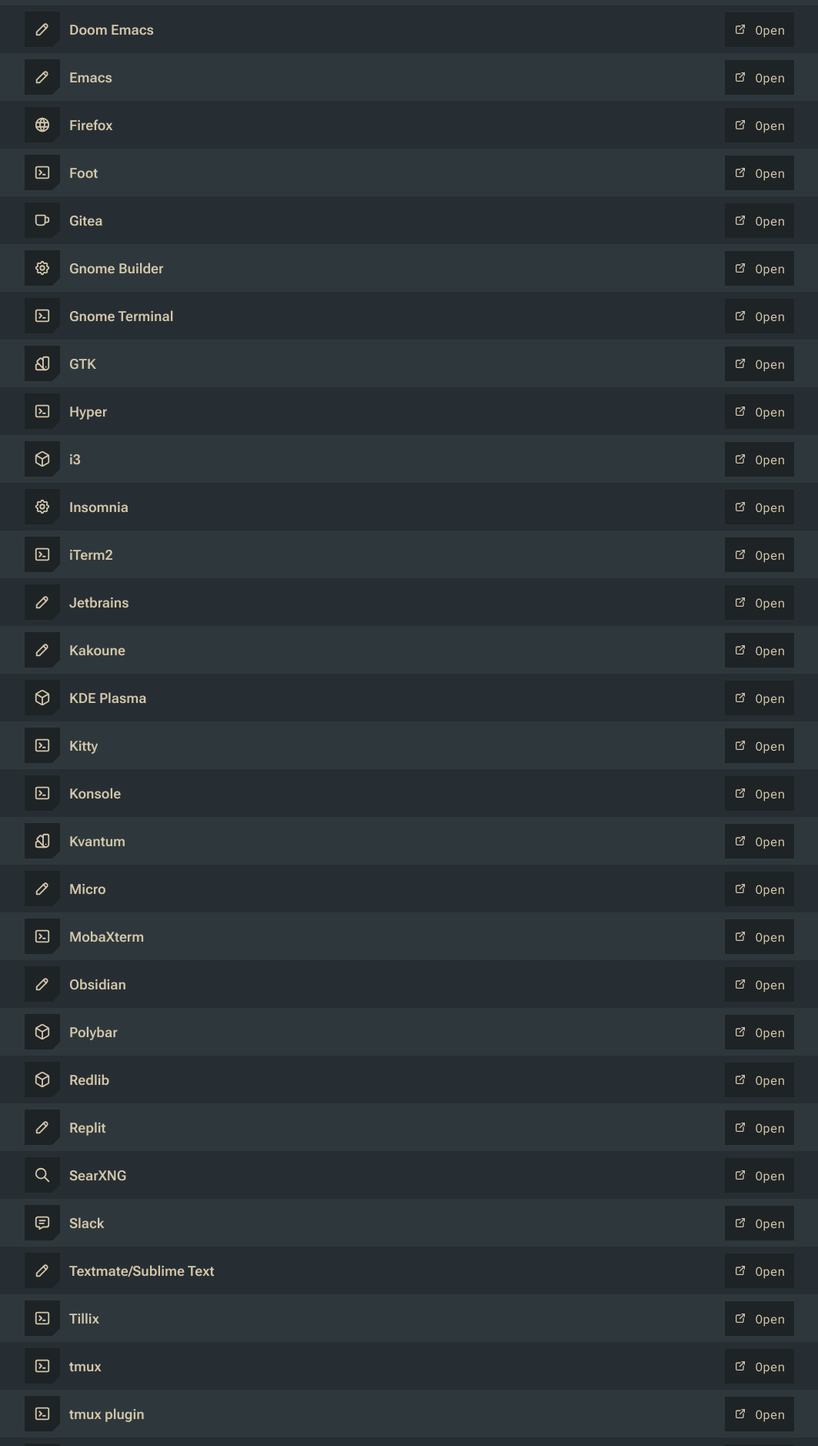
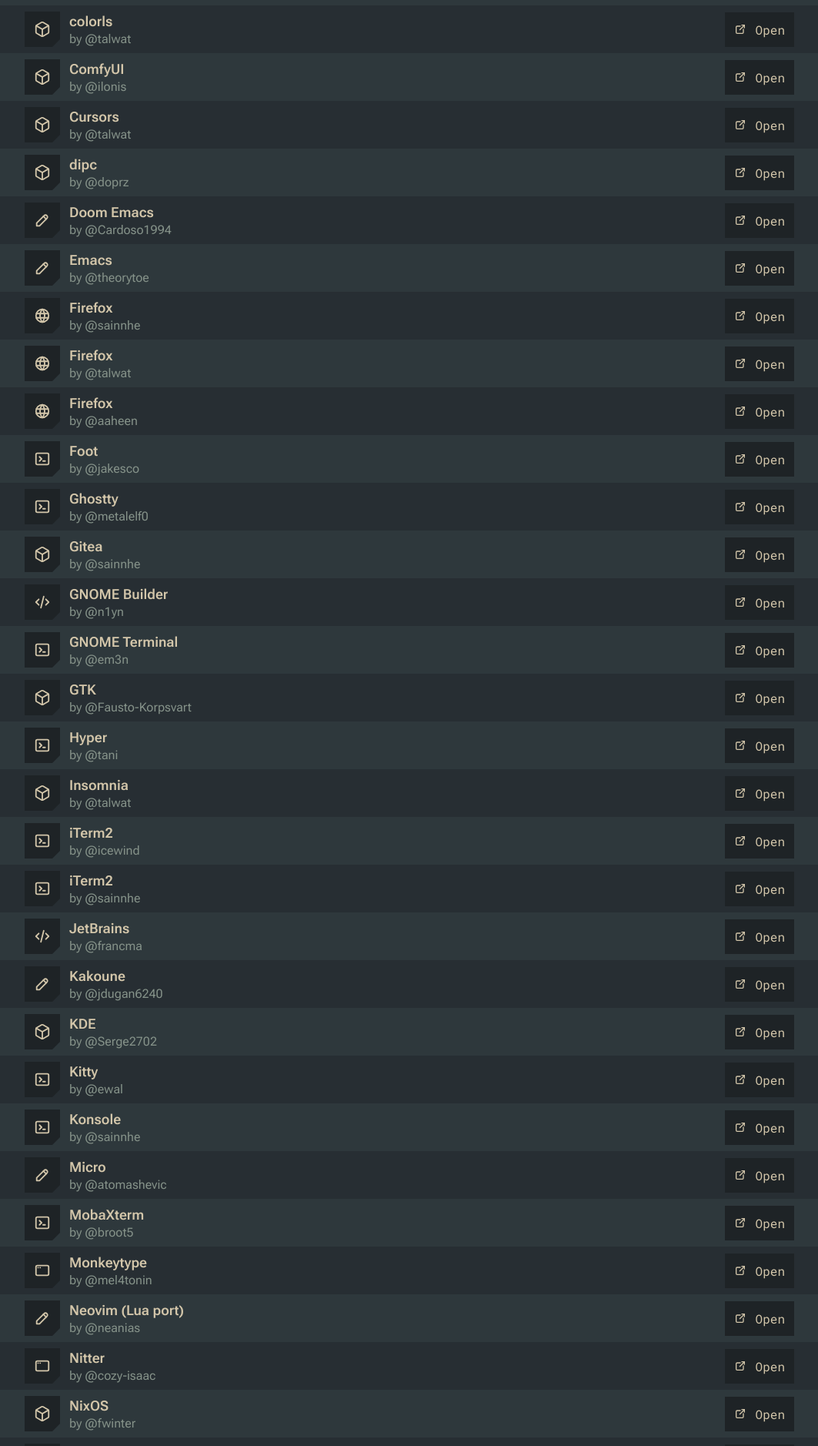
Before and after one commit to SirEthanator/everforest-web, a Next.js app: page /ports in a window 1280 px wide. Shown: the part 460-2338 px from the top of the page at 77% size, without its empty margins (108-1171 px from the left). Built offline with nearby package versions, Linux system fonts and the light colour scheme.

Commit message:
Ports: Update list and add authors

```diff
--- a/src/app/ports/Ports.tsx
+++ b/src/app/ports/Ports.tsx
@@ -1,29 +1,35 @@
 import { IconCube, IconExternalLink, IconSearch } from "@tabler/icons-react";
 import Link from "next/link";
-import { ports as data, type Port } from "./data";
+import { categoryIconMap, ports as data, type Port } from "./data";
 import s from "./styles/Ports.module.scss";
 
 const sorted_data = data.sort((a: Port, b: Port) =>
   a.title.localeCompare(b.title)
 );
 
-function Item({ title, url, Icon }: Port) {
-  const DisplayedIcon = Icon ?? IconCube;
+function Item({ title, url, category, author, authorUrl }: Port) {
+  const Icon = category ? categoryIconMap[category] : IconCube;
 
   return (
-    <Link className={s.item} href={url} target="_blank">
+    <div className={s.item}>
       <div className={s.itemContent}>
         <div className={s.itemIcon}>
-          <DisplayedIcon />
+          <Icon />
         </div>
 
-        <h5 className={s.itemTitle}>{title}</h5>
-        <button className={s.openBtn}>
+        <div className={s.itemText}>
+          <h5 className={s.itemTitle}>{title}</h5>
+          <Link className={s.itemAuthor} href={authorUrl} target="_blank">
+            by {author}
+          </Link>
+        </div>
+
+        <Link className={`${s.openBtn} linkButton`} href={url} target="_blank">
           <IconExternalLink />
           Open
-        </button>
+        </Link>
       </div>
-    </Link>
+    </div>
   );
 }
 
@@ -43,7 +49,7 @@
     return (
       <div className={s.ports}>
         {filtered_data.map((item) => (
-          <Item {...item} key={item.title} />
+          <Item {...item} key={item.title + item.author} />
         ))}
       </div>
     );
--- a/src/app/ports/data.ts
+++ b/src/app/ports/data.ts
@@ -1,238 +1,403 @@
 import {
-  IconColorSwatch,
-  IconFileTypePdf,
-  IconMessage,
-  IconMug,
+  IconAppWindow,
+  IconCode,
   IconPencil,
-  IconPointer,
-  IconSearch,
-  IconSettings,
   IconTerminal2,
   IconWorld
 } from "@tabler/icons-react";
 
-// TODO: Update list and add authors
+export type PortCategory =
+  | "IDEs"
+  | "Editors"
+  | "Terminal Emulators"
+  | "Web Browsers"
+  | "Website Themes";
 
 export type Port = {
   title: string;
-  Icon?: React.ComponentType;
+  author: string;
+  authorUrl: string;
+  category?: PortCategory;
   url: string;
 };
 
+export const categoryIconMap: Record<PortCategory, React.ComponentType> = {
+  IDEs: IconCode,
+  Editors: IconPencil,
+  "Terminal Emulators": IconTerminal2,
+  "Web Browsers": IconWorld,
+  "Website Themes": IconAppWindow
+} as const;
+
 export const ports: Array<Port> = [
   {
+    title: "NixOS",
+    author: "@fwinter",
+    authorUrl: "https://codeberg.org/fwinter",
+    url: "https://codeberg.org/fwinter/everforest-nix"
+  },
+  {
+    title: "GNOME Builder",
+    author: "@n1yn",
+    authorUrl: "https://github.com/n1yn",
+    category: "IDEs",
+    url: "https://github.com/n1yn/everforest-gnome-builder"
+  },
+  {
+    title: "JetBrains",
+    author: "@francma",
+    authorUrl: "https://github.com/francma",
+    category: "IDEs",
+    url: "https://github.com/francma/everforest-jetbrains"
+  },
+  {
+    title: "Visual Studio 2022",
+    author: "@ZachFranzen",
+    authorUrl: "https://github.com/ZachFranzen",
+    category: "IDEs",
+    url: "https://github.com/ZachFranzen/Everforest"
+  },
+  {
+    title: "Doom Emacs",
+    author: "@Cardoso1994",
+    authorUrl: "https://github.com/Cardoso1994",
+    category: "Editors",
+    url: "https://github.com/Cardoso1994/doom-everforest-theme"
+  },
+  {
+    title: "Emacs",
+    author: "@theorytoe",
+    authorUrl: "https://github.com/theorytoe",
+    category: "Editors",
+    url: "https://github.com/theorytoe/everforest-emacs"
+  },
+  {
     title: "Vim",
-    Icon: IconPencil,
+    author: "@sainnhe",
+    authorUrl: "https://github.com/sainnhe",
+    category: "Editors",
     url: "https://github.com/sainnhe/everforest"
   },
   {
-    title: "VS Code",
-    Icon: IconPencil,
-    url: "https://github.com/sainnhe/everforest-vscode"
-  },
-  {
-    title: "Jetbrains",
-    Icon: IconPencil,
-    url: "https://github.com/francma/everforest-jetbrains"
-  },
-  {
-    title: "Emacs",
-    Icon: IconPencil,
-    url: "https://github.com/Theory-of-Everything/everforest-emacs"
-  },
-  {
-    title: "Doom Emacs",
-    Icon: IconPencil,
-    url: "https://github.com/Cardoso1994/doom-everforest-theme"
+    title: "Neovim (Lua port)",
+    author: "@neanias",
+    authorUrl: "https://github.com/neanias",
+    category: "Editors",
+    url: "https://github.com/neanias/everforest-nvim"
   },
   {
     title: "Replit",
-    Icon: IconPencil,
+    author: "@talwat",
+    authorUrl: "https://github.com/talwat",
+    category: "Editors",
     url: "https://replit.com/theme/@talwat321/everforest"
   },
   {
     title: "Textmate/Sublime Text",
-    Icon: IconPencil,
+    author: "@mhanberg",
+    authorUrl: "https://github.com/mhanberg",
+    category: "Editors",
     url: "https://github.com/mhanberg/everforest-textmate"
   },
   {
+    title: "Visual Studio Code",
+    author: "@sainnhe",
+    authorUrl: "https://github.com/sainnhe",
+    category: "Editors",
+    url: "https://github.com/sainnhe/everforest-vscode"
+  },
+  {
     title: "Micro",
-    Icon: IconPencil,
+    author: "@atomashevic",
+    authorUrl: "https://github.com/atomashevic",
+    category: "Editors",
     url: "https://github.com/atomashevic/everforest-micro"
   },
   {
     title: "Kakoune",
-    Icon: IconPencil,
+    author: "@jdugan6240",
+    authorUrl: "https://codeberg.org/jdugan6240",
+    category: "Editors",
     url: "https://codeberg.org/jdugan6240/everforest.kak"
   },
   {
+    title: "Alacritty",
+    author: "@sainnhe",
+    authorUrl: "https://github.com/sainnhe",
+    category: "Terminal Emulators",
+    url: "https://gist.github.com/sainnhe/6432f83181c4520ea87b5211fed27950"
+  },
+  {
+    title: "Foot",
+    author: "@jakesco",
+    authorUrl: "https://github.com/jakesco",
+    category: "Terminal Emulators",
+    url: "https://gist.github.com/jakesco/c9b11f362f4ae0251ba2ca99a4e1e005"
+  },
+  {
+    title: "GNOME Terminal",
+    author: "@em3n",
+    authorUrl: "https://github.com/em3n",
+    category: "Terminal Emulators",
+    url: "https://github.com/em3n/Everforest-GnomeTerminal"
+  },
+  {
+    title: "Ghostty",
+    author: "@metalelf0",
+    authorUrl: "https://github.com/metalelf0",
+    category: "Terminal Emulators",
+    url: "https://github.com/metalelf0/everforest.ghostty"
+  },
+  {
+    title: "Hyper",
+    author: "@tani",
+    authorUrl: "https://github.com/tani",
+    category: "Terminal Emulators",
+    url: "https://github.com/tani/hyper-everforest"
+  },
+  {
+    title: "iTerm2",
+    author: "@icewind",
+    authorUrl: "https://github.com/icewind",
+    category: "Terminal Emulators",
+    url: "https://github.com/icewind/everforest.iterm2"
+  },
+  {
+    title: "iTerm2",
+    author: "@sainnhe",
+    authorUrl: "https://github.com/sainnhe",
+    category: "Terminal Emulators",
+    url: "https://github.com/sainnhe/dotfiles/tree/master/.macos/iTerm2/colors"
+  },
+  {
+    title: "Kitty",
+    author: "@ewal",
+    authorUrl: "https://github.com/ewal",
+    category: "Terminal Emulators",
+    url: "https://github.com/kovidgoyal/kitty-themes/tree/master"
+  },
+  {
+    title: "Konsole",
+    author: "@sainnhe",
+    authorUrl: "https://github.com/sainnhe",
+    category: "Terminal Emulators",
+    url: "https://store.kde.org/c/1638326"
+  },
+  {
+    title: "MobaXterm",
+    author: "@broot5",
+    authorUrl: "https://github.com/broot5",
+    category: "Terminal Emulators",
+    url: "https://gist.github.com/broot5/1d9d5ea97ef6e7cf48a31bd45e47e771"
+  },
+  {
+    title: "Tilix",
+    author: "@spacefall",
+    authorUrl: "https://github.com/spacefall",
+    category: "Terminal Emulators",
+    url: "https://github.com/spacefall/everforest-tilix"
+  },
+  {
+    title: "WezTerm",
+    author: "@frdwin",
+    authorUrl: "https://github.com/frdwin",
+    category: "Terminal Emulators",
+    url: "https://github.com/frdwin/everforest-for-wezterm"
+  },
+  {
+    title: "Windows Terminal",
+    author: "@suppayami",
+    authorUrl: "https://github.com/suppayami",
+    category: "Terminal Emulators",
+    url: "https://gist.github.com/suppayami/7d427d116b97564d1c565a7aed092d08"
+  },
+  {
+    title: "Xfce4-Terminal",
+    author: "@toabr",
+    authorUrl: "https://github.com/toabr",
+    category: "Terminal Emulators",
+    url: "https://github.com/toabr/everforest-xfce4-terminal"
+  },
+  {
+    title: "Chrome",
+    author: "@talwat",
+    authorUrl: "https://github.com/talwat",
+    category: "Web Browsers",
+    url: "https://github.com/talwat/dotfiles/tree/main/macOS/everforest/chrome/everforest"
+  },
+  {
+    title: "Firefox",
+    author: "@sainnhe",
+    authorUrl: "https://github.com/sainnhe",
+    category: "Web Browsers",
+    url: "https://addons.mozilla.org/en-US/firefox/addon/everforest-dark-official"
+  },
+  {
+    title: "Firefox",
+    author: "@talwat",
+    authorUrl: "https://github.com/talwat",
+    category: "Web Browsers",
+    url: "https://addons.mozilla.org/en-US/firefox/addon/everforest-medium-dark"
+  },
+  {
+    title: "Firefox",
+    author: "@aaheen",
+    authorUrl: "https://github.com/aaheen",
+    category: "Web Browsers",
+    url: "https://addons.mozilla.org/en-US/firefox/addon/everforest-spectrum-dark-soft"
+  },
+  {
+    title: "Monkeytype",
+    author: "@mel4tonin",
+    authorUrl: "https://github.com/mel4tonin",
+    category: "Website Themes",
+    url: "https://monkeytype.com/?customTheme=eyJjIjpbIiMyZDM1M2IiLCIjYTdjMDgwIiwiI2E3YzA4MCIsIiM5ZGE5YTAiLCIjMjMyYTJlIiwiI2QzYzZhYSIsIiNlNjdlODAiLCIjNTQzYTQ4IiwiI2U2N2U4MCIsIiM1NDNhNDgiXSwiaSI6IiIsInMiOiJjb3ZlciIsImYiOlswLDEsMSwxXX0="
+  },
+  {
+    title: "Nitter",
+    author: "@cozy-isaac",
+    authorUrl: "https://github.com/cozy-isaac",
+    category: "Website Themes",
+    url: "https://github.com/cozy-isaac/nitter-everforest"
+  },
+  {
+    title: "Proton Mail/Drive/Calendar",
+    author: "@cozy-isaac",
+    authorUrl: "https://github.com/cozy-isaac",
+    category: "Website Themes",
+    url: "https://github.com/cozy-isaac/proton-everforest"
+  },
+  {
+    title: "Youtube",
+    author: "@mel4tonin",
+    authorUrl: "https://github.com/mel4tonin",
+    category: "Website Themes",
+    url: "https://github.com/mel4tonin/everforest-youtube"
+  },
+  {
+    title: "Alfred",
+    author: "@mhanberg",
+    authorUrl: "https://github.com/mhanberg",
+    url: "https://github.com/mhanberg/everforest-alfred"
+  },
+  {
+    title: "Calibre",
+    author: "@morph626",
+    authorUrl: "https://github.com/morph626",
+    url: "https://gist.github.com/morph626/76dbe01a7e245ca6e6d67c5ca76bf953"
+  },
+  {
+    title: "colorls",
+    author: "@talwat",
+    authorUrl: "https://github.com/talwat",
+    url: "https://github.com/talwat/dotfiles/blob/main/macOS/everforest/.config/colorls/dark_colors.yaml"
+  },
+  {
+    title: "ComfyUI",
+    author: "@ilonis",
+    authorUrl: "https://github.com/ilonis",
+    url: "https://github.com/Ilonis/everforest-ComfyUI"
+  },
+  {
+    title: "Cursors",
+    author: "@talwat",
+    authorUrl: "https://github.com/talwat",
+    url: "https://github.com/talwat/everforest-cursors"
+  },
+  {
+    title: "dipc",
+    author: "@doprz",
+    authorUrl: "https://github.com/doprz",
+    url: "https://github.com/doprz/dipc"
+  },
+  {
+    title: "Gitea",
+    author: "@sainnhe",
+    authorUrl: "https://git.sainnhe.dev/sainnhe",
+    url: "https://git.sainnhe.dev/sainnhe/gitea-themes"
+  },
+  {
+    title: "Insomnia",
+    author: "@talwat",
+    authorUrl: "https://github.com/talwat",
+    url: "https://github.com/talwat/insomnia-plugin-everforest-theme"
+  },
+  {
     title: "GTK",
-    Icon: IconColorSwatch,
+    author: "@Fausto-Korpsvart",
+    authorUrl: "https://github.com/Fausto-Korpsvart",
     url: "https://github.com/Fausto-Korpsvart/Everforest-GTK-Theme"
   },
   {
-    title: "Kvantum",
-    Icon: IconColorSwatch,
-    url: "https://github.com/SirEthanator/Hyprland-Dots/tree/main/.config/Kvantum/Everforest"
-  },
-  {
-    title: "Visual Studio 2022",
-    Icon: IconSettings,
-    url: "https://github.com/ZachFranzen/Everforest"
-  },
-  {
-    title: "Gnome Builder",
-    Icon: IconSettings,
-    url: "https://github.com/n1yn/everforest-gnome-builder"
-  },
-  {
-    title: "Alacritty",
-    Icon: IconTerminal2,
-    url: "https://gist.github.com/sainnhe/6432f83181c4520ea87b5211fed27950"
-  },
-  {
-    title: "Kitty",
-    Icon: IconTerminal2,
-    url: "https://github.com/bgrnwd/everforest-kitty"
-  },
-  {
-    title: "Xfce4 Terminal",
-    Icon: IconTerminal2,
-    url: "https://github.com/toabr/everforest-xfce4-terminal"
-  },
-  {
-    title: "Windows Terminal",
-    Icon: IconTerminal2,
-    url: "https://gist.github.com/suppayami/7d427d116b97564d1c565a7aed092d08"
-  },
-  {
-    title: "Wezterm",
-    Icon: IconTerminal2,
-    url: "https://github.com/frdwin/everforest-for-wezterm"
-  },
-  {
-    title: "Tillix",
-    Icon: IconTerminal2,
-    url: "https://github.com/spacefall/everforest-tilix"
-  },
-  {
-    title: "MobaXterm",
-    Icon: IconTerminal2,
-    url: "https://gist.github.com/broot5/1d9d5ea97ef6e7cf48a31bd45e47e771"
-  },
-  {
-    title: "Konsole",
-    Icon: IconTerminal2,
-    url: "https://store.kde.org/c/1638326"
-  },
-  {
-    title: "iTerm2",
-    Icon: IconTerminal2,
-    url: "https://github.com/icewind/everforest.iterm2"
-  },
-  {
-    title: "Hyper",
-    Icon: IconTerminal2,
-    url: "https://github.com/tani/hyper-everforest"
-  },
-  {
-    title: "Foot",
-    Icon: IconTerminal2,
-    url: "https://gist.github.com/jakesco/c9b11f362f4ae0251ba2ca99a4e1e005"
-  },
-  {
-    title: "Gnome Terminal",
-    Icon: IconTerminal2,
-    url: "https://github.com/em3n/Everforest-GnomeTerminal"
-  },
-  {
-    title: "Firefox",
-    Icon: IconWorld,
-    url: "https://addons.mozilla.org/en-US/firefox/addon/everforest-dark-official/"
-  },
-  {
-    title: "Chrome",
-    Icon: IconWorld,
-    url: "https://github.com/talwat/dotfiles/tree/main/macOS/everforest/chrome/everforest"
-  },
-  {
-    title: "Alfred",
-    Icon: IconSearch,
-    url: "https://github.com/mhanberg/everforest-alfred"
-  },
-  {
-    title: "Cursors",
-    Icon: IconPointer,
-    url: "https://github.com/talwat/everforest-cursors"
-  },
-  {
-    title: "Insomnia",
-    Icon: IconSettings,
-    url: "https://github.com/talwat/insomnia-plugin-everforest-theme"
-  },
-  {
-    title: "i3",
-    url: "https://github.com/3rfaan/dotfiles/blob/main/i3/config"
-  },
-  {
-    title: "Gitea",
-    Icon: IconMug,
-    url: "https://git.sainnhe.dev/sainnhe/gitea-themes"
-  },
-  {
-    title: "KDE Plasma",
-    url: "https://github.com/Serge2702/KDE-Everforest"
+    title: "KDE",
+    author: "@Serge2702",
+    authorUrl: "https://github.com/Serge2702",
+    url: "https://github.com/Serge2702/KDE-Everforest.git"
   },
   {
     title: "Obsidian",
-    Icon: IconPencil,
-    url: "https://github.com/kepano/obsidian-minimal/releases/tag/5.2.8"
+    author: "@kepano",
+    authorUrl: "https://github.com/kepano",
+    url: "https://github.com/kepano/obsidian-minimal"
   },
   {
-    title: "Polybar",
-    url: "https://github.com/3rfaan/dotfiles/blob/main/polybar/config.ini"
-  },
-  {
-    title: "Redlib",
-    url: "https://github.com/isaac-8601/redlib-everforest"
+    title: "Redlib/Libreddit",
+    author: "@cozy-isaac",
+    authorUrl: "https://github.com/cozy-isaac",
+    url: "https://github.com/cozy-isaac/searxng-everforest"
   },
   {
     title: "SearXNG",
-    Icon: IconSearch,
-    url: "https://github.com/isaac-8601/searxng-everforest"
+    author: "@cozy-isaac",
+    authorUrl: "https://github.com/cozy-isaac",
+    url: "https://github.com/cozy-isaac/searxng-everforest"
+  },
+  {
+    title: "Shiki.js",
+    author: "@serdonke",
+    authorUrl: "https://github.com/serdonke",
+    url: "https://shiki.style"
   },
   {
     title: "Slack",
-    Icon: IconMessage,
+    author: "@itendtostare",
+    authorUrl: "https://github.com/itendtostare",
     url: "https://github.com/itendtostare/everforest-slack"
   },
   {
     title: "tmux",
-    Icon: IconTerminal2,
+    author: "@talwat",
+    authorUrl: "https://github.com/talwat",
     url: "https://github.com/talwat/dotfiles/blob/main/macOS/everforest/.tmux.conf"
   },
   {
-    title: "tmux plugin",
-    Icon: IconTerminal2,
+    title: "tmux-plugin",
+    author: "@TanglingTreats",
+    authorUrl: "https://github.com/TanglingTreats",
     url: "https://github.com/TanglingTreats/tmux-everforest"
   },
   {
+    title: "Typora",
+    author: "@YuxBao",
+    authorUrl: "https://github.com/YuxBao",
+    url: "https://github.com/YuxBao/everforest-typora"
+  },
+  {
     title: "Xresources",
+    author: "@jef",
+    authorUrl: "https://github.com/jef",
     url: "https://github.com/jef/everforest-xresources"
   },
   {
-    title: "Zathura",
-    Icon: IconFileTypePdf,
-    url: "https://git.sr.ht/~maksim/zathura-everforest"
-  },
-  {
-    title: "Zellij",
-    Icon: IconTerminal2,
+    title: "Zelij",
+    author: "@n1yn",
+    authorUrl: "https://github.com/n1yn",
     url: "https://github.com/n1yn/everforest-dark-zellij"
   },
   {
     title: "Zsh",
-    Icon: IconTerminal2,
+    author: "@sainnhe",
+    authorUrl: "https://github.com/sainnhe",
     url: "https://github.com/sainnhe/dotfiles/tree/master/.zsh-theme"
   }
 ];
--- a/src/app/ports/styles/Ports.module.scss
+++ b/src/app/ports/styles/Ports.module.scss
@@ -10,7 +10,6 @@
   display: flex;
   justify-content: center;
 
-  text-decoration: none;
   padding: vars.$padding-small vars.$padding-edges;
 
   background-color: var(--bg0);
@@ -51,6 +50,25 @@
   clip-path: polygon(0 0, 100% 0, 100% calc(100% - $clip-width), calc(100% - $clip-width) 100%, 0 100%);
 }
 
+.itemText {
+  display: flex;
+  flex-direction: column;
+  gap: vars.$padding-xsmall;
+}
+
+.itemAuthor {
+  text-decoration: none;
+  color: var(--grey1);
+
+  &:visited {
+    color: var(--grey1);
+  }
+
+  &:hover {
+    text-decoration: underline;
+  }
+}
+
 .itemTitle {
   font-weight: 600;
 }
--- a/src/styles/globals.scss
+++ b/src/styles/globals.scss
@@ -79,10 +79,12 @@
 .tabler-icon {
   width: 1em;
   height: 1em;
+  color: var(--fg);
 }
 
-input, button {
+input, button, .linkButton {
   all: unset;
+  color: var(--fg);
   font-family: var(--font-main);
   font-size: vars.$fsize-main;
 
@@ -90,7 +92,7 @@
   padding: vars.$padding-main;
 }
 
-button {
+button, .linkButton {
   cursor: pointer;
   font-family: var(--font-mono);
 
@@ -99,6 +101,10 @@
   }
 
   @include vars.transition-main;
+}
+
+.linkButton:visited {
+  color: var(--fg);
 }
 
 input {
```
